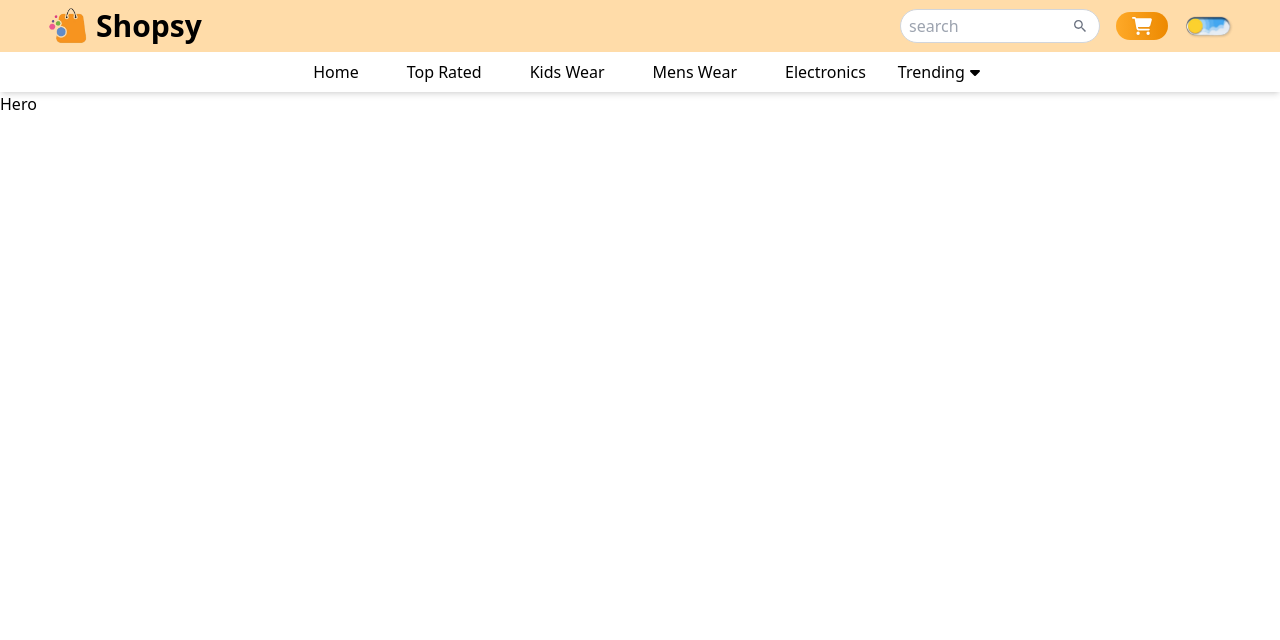
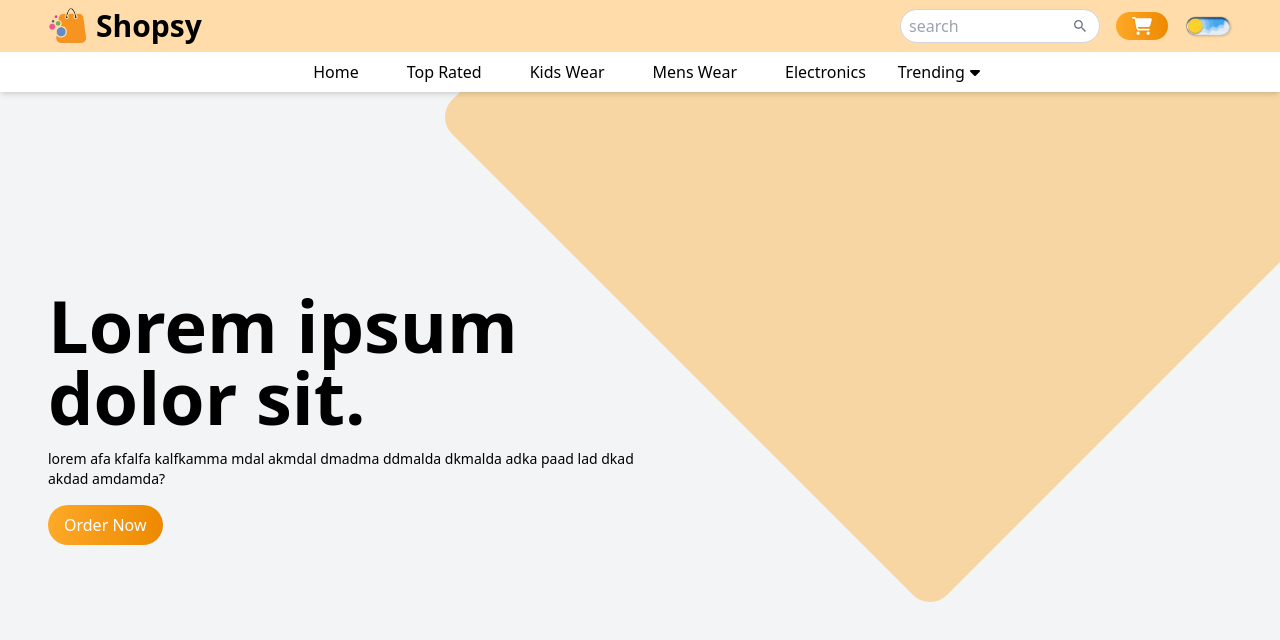
Before and after one commit to themiya-kaluarachchi/Shopsy, a React (Vite) app: page / in a window 1280 px wide. Shown: the top 640 px of the page. Built offline with nearby package versions, Linux system fonts and the light colour scheme.

Commit message:
feat: update hero section

```diff
--- a/src/components/Hero/Hero.jsx
+++ b/src/components/Hero/Hero.jsx
@@ -1,8 +1,61 @@
 import React from 'react'
+import Image1 from "../../assets/hero/women.png"
+import Image2 from "../../assets/hero/shopping.png"
+import Image3 from "../../assets/hero/sale.png"
 
-function Hero() {
+const ImageList = [
+  {
+    id: 1,
+    img: Image1,
+    title: "upto 50% off on all Men's Wear",
+    description:
+    "lorem his life afafua afhafha afjaifja a haiha afuhf ahfai a hak  ah ah aha ahfafhafafha a ha ha hfahfjafha  afhafhafha",
+  },
+  {
+    id: 2,
+    img: Image2,
+    title: "30% off on all Women's Wear",
+    description:
+    "lorem his life afafua afhafha afjaifja a haiha afuhf ahfai a hak  ah ah aha ahfafhafafha a ha ha hfahfjafha  afhafhafha",
+  },
+  {
+    id: 3,
+    img: Image3,
+    title: "70% off on all Products Sale",
+    description:
+    "lorem his life afafua afhafha afjaifja a haiha afuhf ahfai a hak  ah ah aha ahfafhafafha a ha ha hfahfjafha  afhafhafha",
+  },
+]
+
+const Hero = () => {
   return (
-    <div>Hero</div>
+    <div className='relative overflow-hidden min-h-[550px] sm:min-h-[650px] bg-gray-100 flex justify-center items-center dark:bg-gray-950 dark:text-white duration-200'>
+      {/* background pattern */}
+      <div className='h-[700px] w-[700px] bg-primary/40 absolute -top-1/2 right-0 rounded-3xl rotate-45 z-9'></div>
+      {/* hero section */}
+      <div className='container pb-8 sm:pb-0'>
+        <div>
+          <div className='grid grid-cols-1 sm:grid-cols-2'>
+            {/* text content section */}
+            <div className='relative z-10 flex flex-col justify-center order-2 gap-4 pt-12 text-center sm:pt-0 sm:text-left sm:order-1'>
+              <h1 className='text-5xl font-bold sm:text-6xl lg:text-7xl'>Lorem ipsum dolor sit.</h1>
+              <p className='text-sm'>
+                lorem afa kfalfa kalfkamma mdal akmdal dmadma ddmalda dkmalda adka paad lad dkad akdad amdamda?
+              </p>
+              <div>
+                  <button className='px-4 py-2 text-white duration-200 rounded-full bg-gradient-to-r from-primary to-secondary hover:scale-105'>
+                      Order Now
+                  </button>
+              </div>
+            </div>
+            {/* image section */}
+            <div className='order-1 sm:order-2'>
+
+            </div>
+          </div>
+        </div>
+      </div>
+    </div>
   )
 }
 
```
